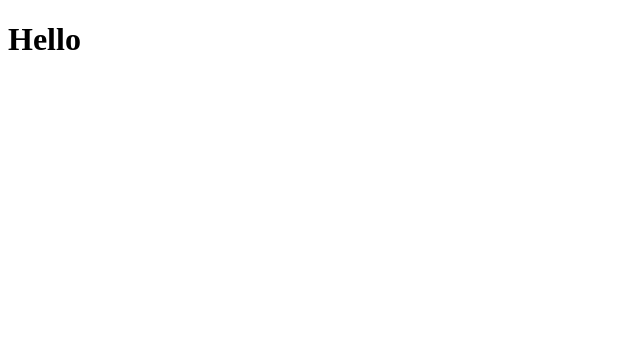
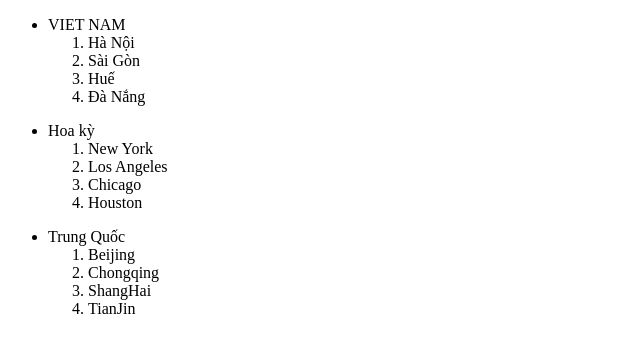
Before and after one commit to thien2k37/test, a plain HTML site: page index.html in a window 1280 px wide. Shown: the whole page, without its empty margins (0-640 px from the left). Drawn offline with Linux system fonts and the light colour scheme.

Commit message:
tao thẻ danh sách

```diff
--- a/index.html
+++ b/index.html
@@ -5,6 +5,32 @@
     <title>Title</title>
 </head>
 <body>
-<h1>Hello</h1>
+<ul>
+    <li>VIET NAM</li>
+    <ol>
+        <li>Hà Nội</li>
+        <li>Sài Gòn</li>
+        <li>Huế</li>
+        <li>Đà Nắng</li>
+    </ol>
+</ul>
+<ul>
+    <li>Hoa kỳ</li>
+    <ol>
+        <li>New York</li>
+        <li>Los Angeles</li>
+        <li>Chicago</li>
+        <li>Houston</li>
+    </ol>
+</ul>
+<ul>
+    <li>Trung Quốc</li>
+    <ol>
+        <li>Beijing</li>
+        <li>Chongqing</li>
+        <li>ShangHai</li>
+        <li>TianJin</li>
+    </ol>
+</ul>
 </body>
 </html>
```
